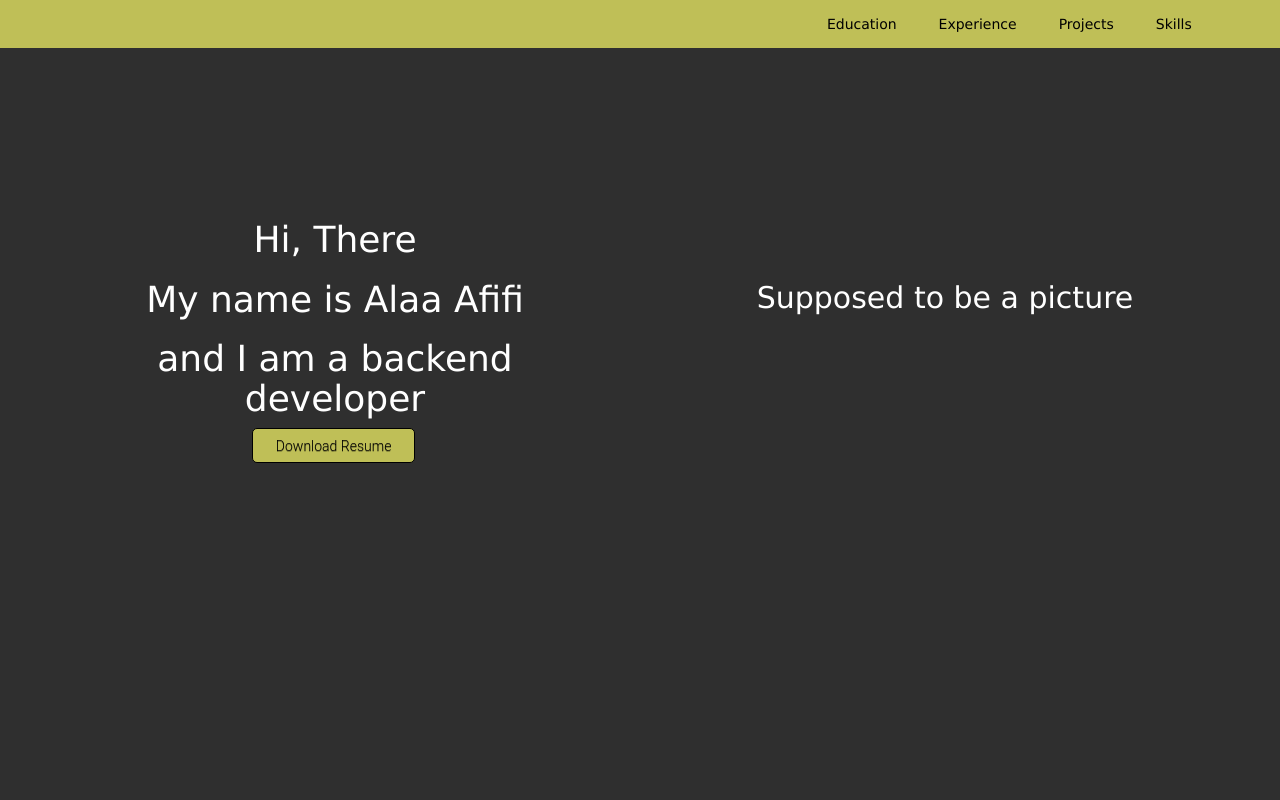
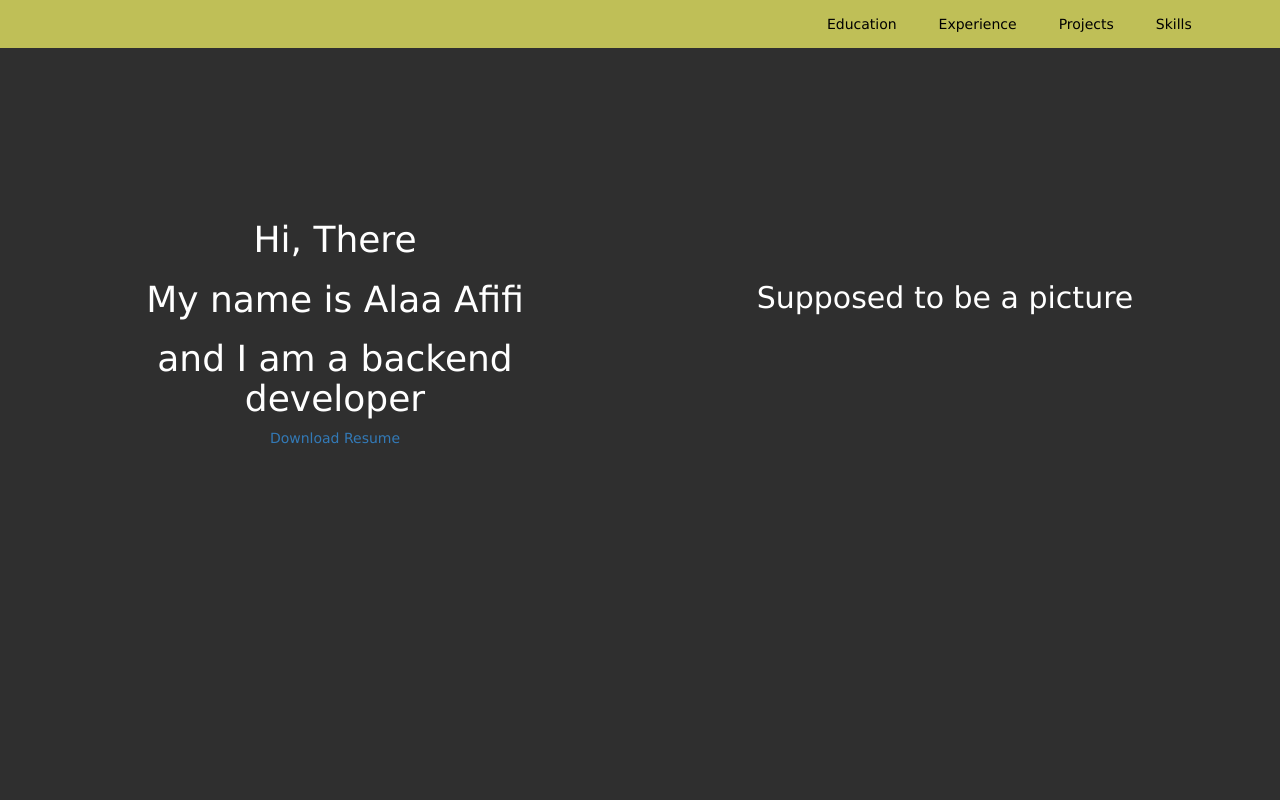
Before and after one commit to afifialaa/portfolio, an Angular app: page / in a window 1280 px wide. Shown: the top 800 px of the page. Built offline with nearby package versions, Linux system fonts and the light colour scheme.

Commit message:
download resume button

```diff
--- a/src/app/jumbotron/jumbotron.component.css
+++ b/src/app/jumbotron/jumbotron.component.css
@@ -28,7 +28,7 @@
 }
 
 
-button{
+.button-btn{
     display:inline-block;
     padding:0.46em 1.6em;
     border:0.1em solid #000000;
--- a/src/app/jumbotron/jumbotron.component.html
+++ b/src/app/jumbotron/jumbotron.component.html
@@ -4,7 +4,7 @@
             <h1>Hi, There</h1>
             <h1>My name is Alaa Afifi</h1>
             <h1>and I am a backend developer </h1>
-            <button>Download Resume</button>
+            <a href="../../assets/files/Alaa Afifi - resume.pdf" download="Alaa Afifi _ resume" class="download-btn">Download Resume</a>
         </div>
         <div id="pic-div">
             <h2>Supposed to be a picture</h2>
```
Also changed, not shown: 1 other file (tests, documents, lock files or other folders).
